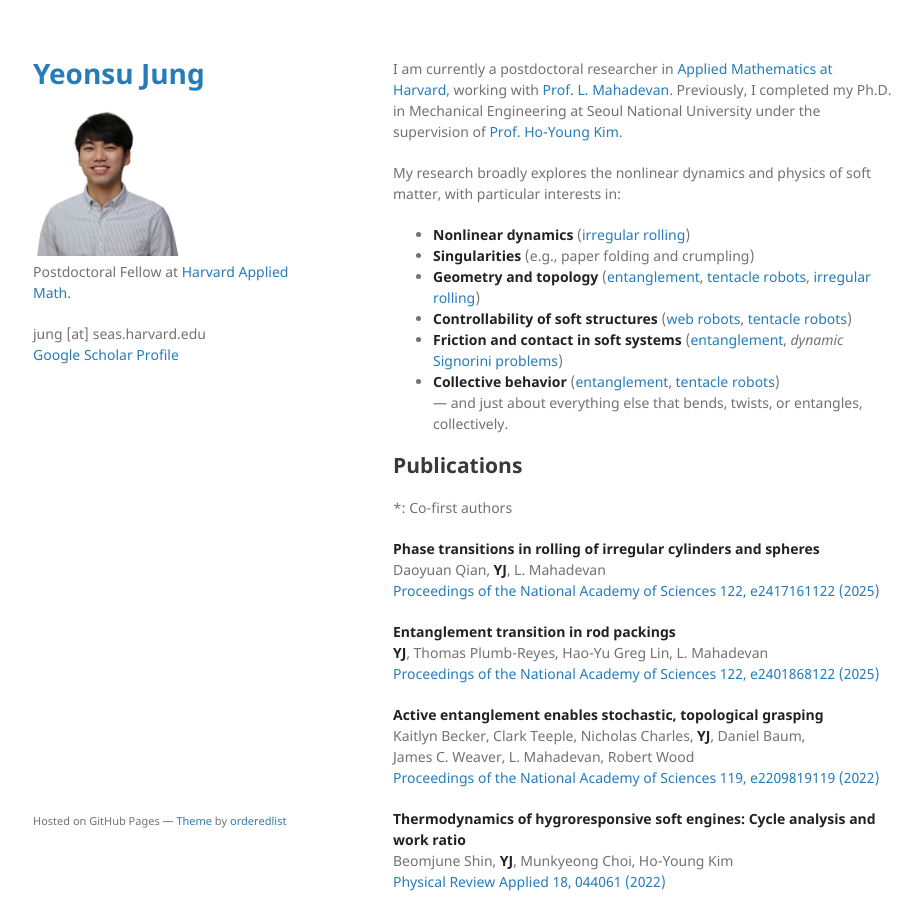
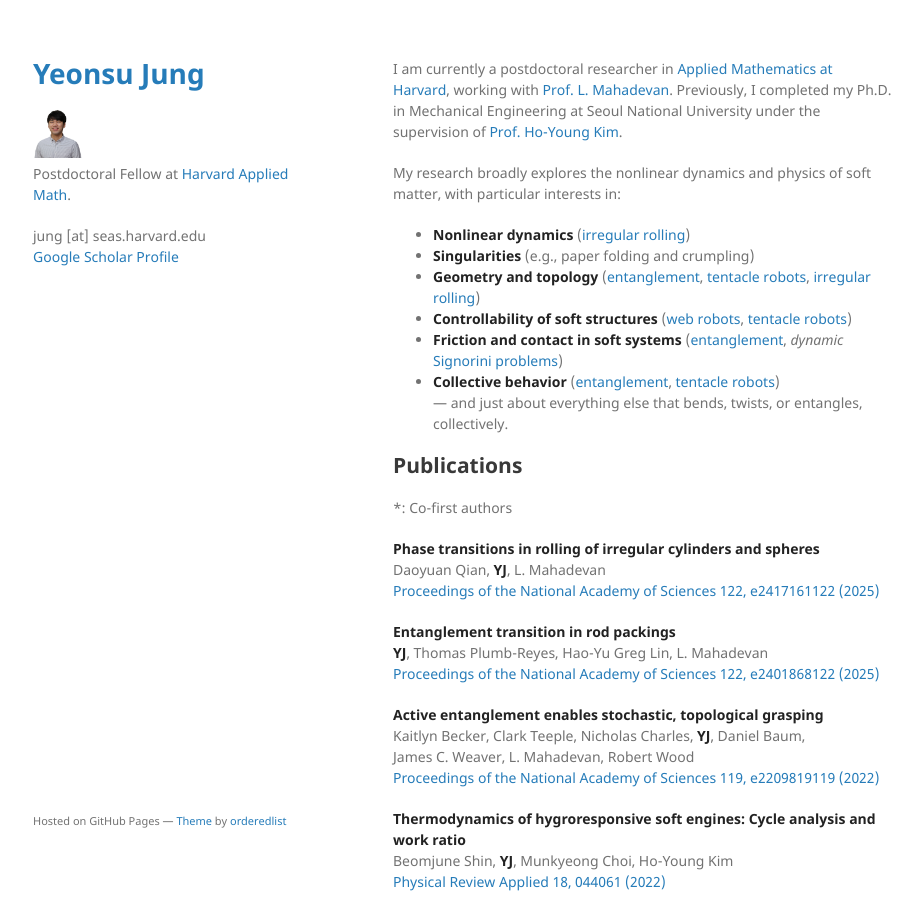
Before and after one commit to yeonsu-jung/website_pages-themes-minimal-c27a30c, a Jekyll site: the page built from index.md, in a window 1280 px wide and 900 px high. Shown: the whole window, without its empty margins (177-1099 px from the left). Built offline with Jekyll 4.4.1, drawn with Linux system fonts in a browser that asks for light colours.

Commit message:
reduce photo size further

```diff
--- a/_layouts/default.html
+++ b/_layouts/default.html
@@ -22,7 +22,7 @@
         <h1><a href="{{ "/" | absolute_url }}">{{ site.title | default: site.github.repository_name }}</a></h1>
 
         {% if site.logo %}
-          <img src="{{site.logo | relative_url}}" alt="Logo" style="max-width:150px; height:auto;" />
+          <img src="{{site.logo | relative_url}}" alt="Logo" style="max-width:50px; height:auto;" />
         {% endif %}
 
         <p>{{ site.description | default: site.github.project_tagline }}</p>
```
